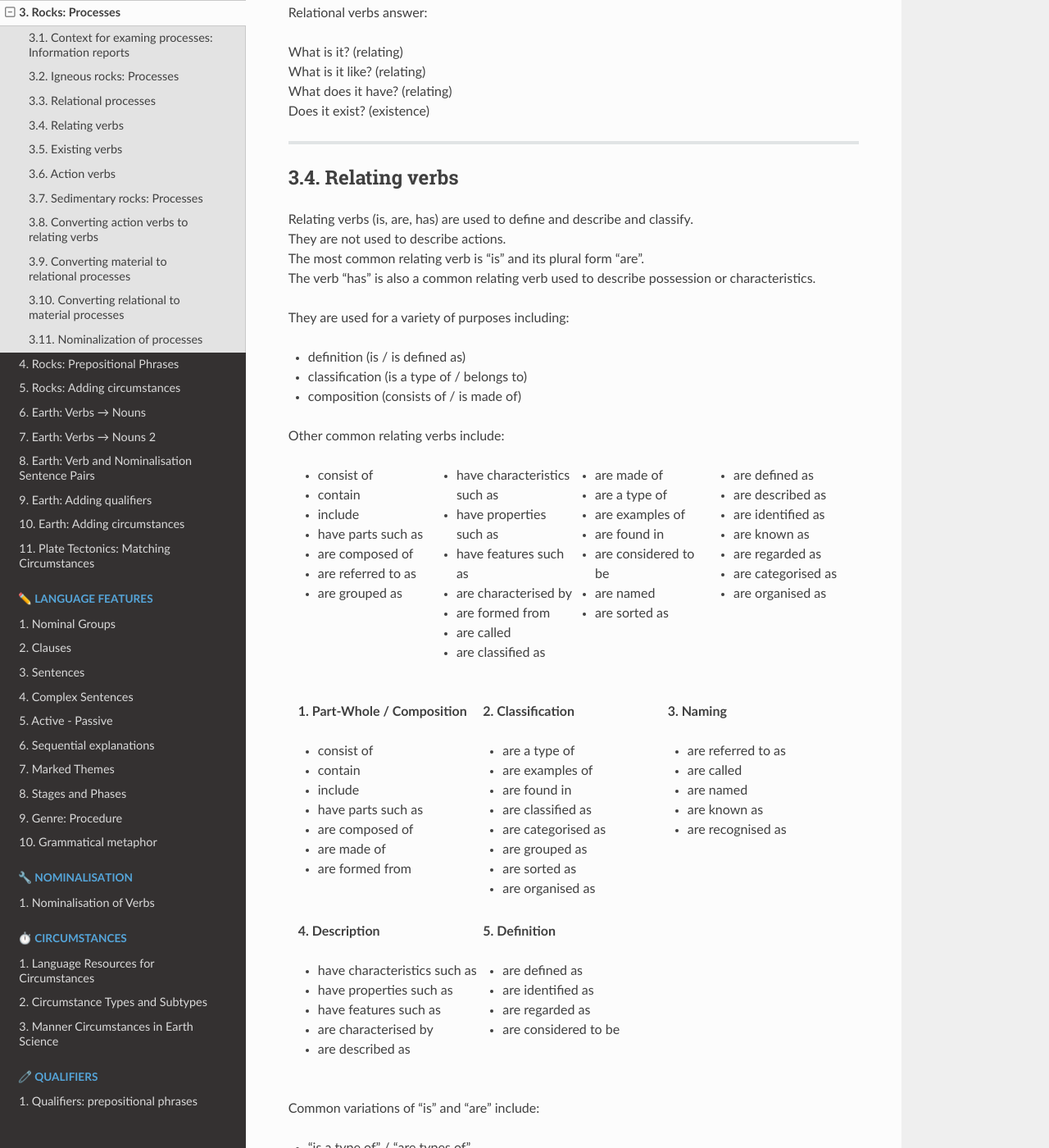
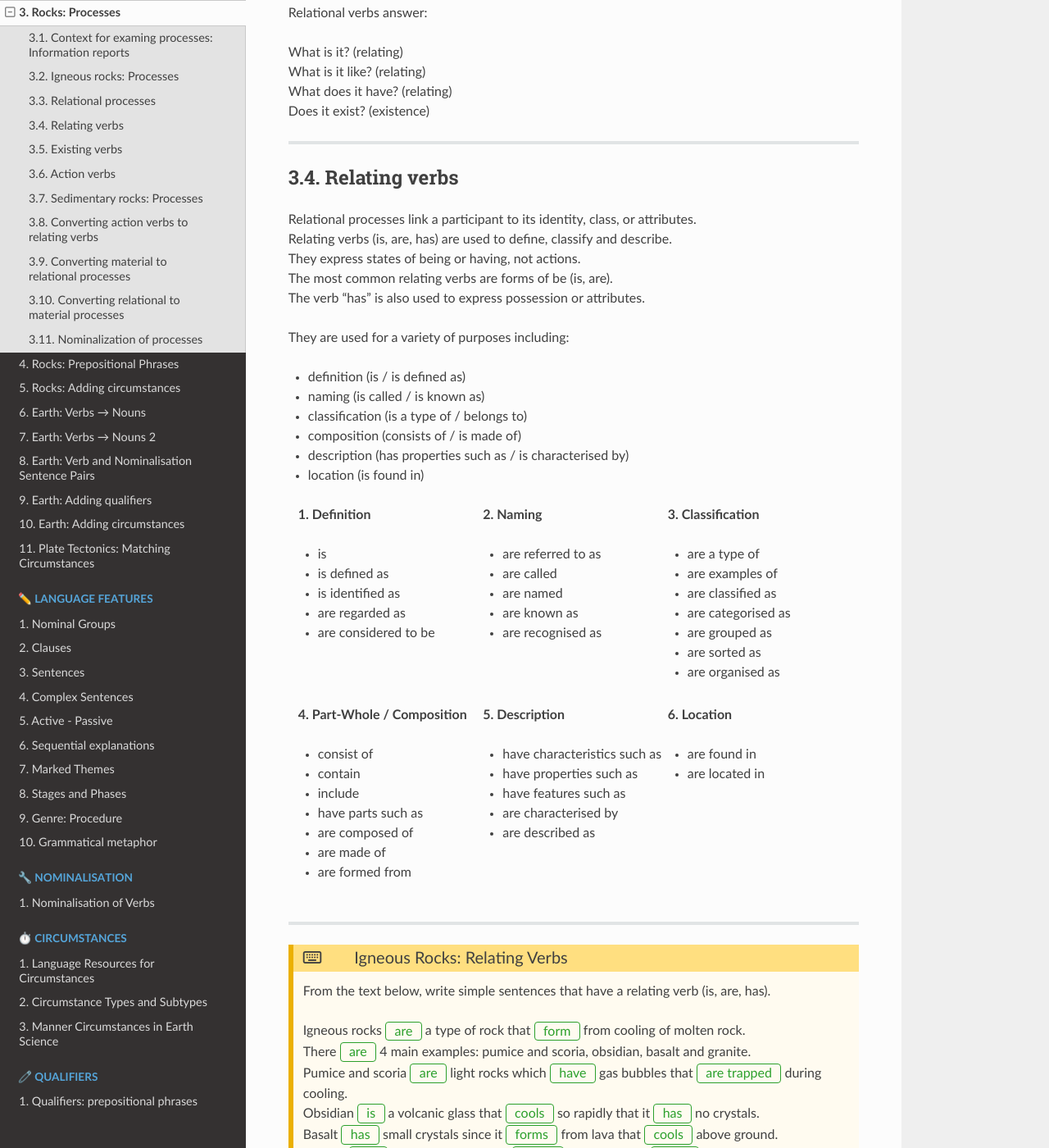
Before and after one commit to gmc-code/PC-Science-and-language, a Sphinx documentation site: the page built from docs/earth/rocks_processes.rst, in a window 1280 px wide and 1400 px high, scrolled down 1235 px. Shown: the whole window at 82% size. Built offline with Sphinx 7.4.7 and the Read the Docs theme 3.1.0, drawn with Linux system fonts in a browser that asks for light colours; pages that are not in the unit, such as notebooks, are missing from menus; some of the changed text lies outside the part shown.

Commit message:
is
Co-authored-by: Copilot <copilot@github.com>

```diff
--- a/docs/earth/rocks_processes.rst
+++ b/docs/earth/rocks_processes.rst
@@ -58,66 +58,55 @@ Relational verbs answer:
 Relating verbs
 -------------------
 
-| Relating verbs (is, are, has) are used to define and describe and classify.
-| They are not used to describe actions.
-| The most common relating verb is "is" and its plural form "are".
-| The verb "has" is also a common relating verb used to describe possession or characteristics.
+| Relational processes link a participant to its identity, class, or attributes.
+| Relating verbs (is, are, has) are used to define, classify and describe.
+| They express states of being or having, not actions.
+| The most common relating verbs are forms of be (is, are).
+| The verb "has" is also used to express possession or attributes.
 
 | They are used for a variety of purposes including:
 - definition (is / is defined as)
+- naming (is called / is known as)
 - classification (is a type of / belongs to)
 - composition (consists of / is made of)
+- description (has properties such as / is characterised by)
+- location (is found in)
 
-
-| Other common relating verbs include:
-.. grid:: 4
-   :gutter: 1
-
-   .. grid-item::
-
-      - consist of
-      - contain
-      - include
-      - have parts such as
-      - are composed of
-      - are referred to as
-      - are grouped as
-
-   .. grid-item::
-
-      - have characteristics such as
-      - have properties such as
-      - have features such as
-      - are characterised by
-      - are formed from
-      - are called
-      - are classified as
-
-   .. grid-item::
-
-      - are made of
-      - are a type of
-      - are examples of
-      - are found in
-      - are considered to be
-      - are named
-      - are sorted as
-
-   .. grid-item::
-
-      - are defined as
-      - are described as
-      - are identified as
-      - are known as
-      - are regarded as
-      - are categorised as
-      - are organised as
 
 .. grid:: 3
     :gutter: 1
 
     .. grid-item::
-       **1. Part-Whole / Composition**
+       **1. Definition**
+
+       - is
+       - is defined as
+       - is identified as
+       - are regarded as
+       - are considered to be
+
+    .. grid-item::
+       **2. Naming**
+
+       - are referred to as
+       - are called
+       - are named
+       - are known as
+       - are recognised as
+
+    .. grid-item::
+       **3. Classification**
+
+       - are a type of
+       - are examples of
+       - are classified as
+       - are categorised as
+       - are grouped as
+       - are sorted as
+       - are organised as
+
+    .. grid-item::
+       **4. Part-Whole / Composition**
 
        - consist of
        - contain
@@ -127,29 +116,9 @@ Relating verbs
        - are made of
        - are formed from
 
-    .. grid-item::
-       **2. Classification**
-
-       - are a type of
-       - are examples of
-       - are found in
-       - are classified as
-       - are categorised as
-       - are grouped as
-       - are sorted as
-       - are organised as
 
     .. grid-item::
-       **3. Naming**
-
-       - are referred to as
-       - are called
-       - are named
-       - are known as
-       - are recognised as
-
-    .. grid-item::
-       **4. Description**
+       **5. Description**
 
        - have characteristics such as
        - have properties such as
@@ -157,30 +126,16 @@ Relating verbs
        - are characterised by
        - are described as
 
-    .. grid-item::
-       **5. Definition**
 
-       - are defined as
-       - are identified as
-       - are regarded as
-       - are considered to be
 
     .. grid-item::
+       **6. Location**
+
+       - are found in
+       - are located in
 
 
 
-| Common variations of "is" and "are" include:
-- "is a type of" / "are types of"
-- "is an example of" / "are examples of"
-- "is made of" / "are made of"
-- "is found in" / "are found in"
-
-| Common variations of "has" and "have" include:
-- "has characteristics such as" / "have characteristics such as"
-- "has characteristics including" / "have characteristics including"
-- "has properties such as" / "have properties such as"
-- "has features such as" / "have features such as"
-- "has parts such as" / "have parts such as"
 
 ----
 
```
